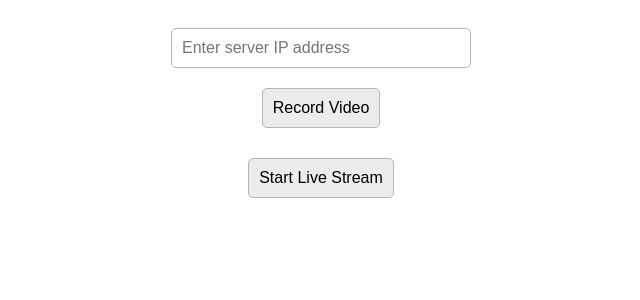
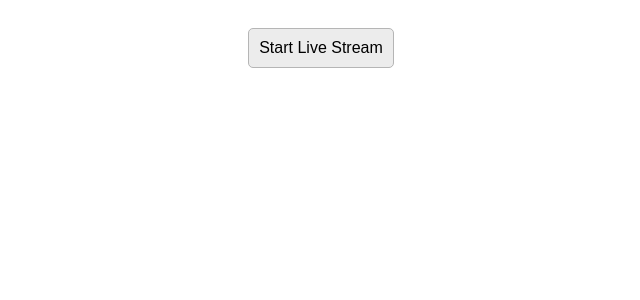
Before and after one commit to myles-coleman/rpi-surveillance, a SvelteKit app in the folder client/: page / in a window 1280 px wide. Shown: the top 300 px of the page, without its empty margins (319-959 px from the left). Built offline with nearby package versions, Linux system fonts and the light colour scheme.

Commit message:
hide recorded video

```diff
--- a/client/src/routes/+page.svelte
+++ b/client/src/routes/+page.svelte
@@ -31,13 +31,10 @@
 
 	async function fetchStream() {
 		try {
-			if (!serverIp) {
-				alert("Please enter the server IP.");
-				return;
-			}
+			serverIp = '8ufxgqfuwk.execute-api.us-east-1.amazonaws.com';
 
 			const timestamp = Date.now();
-			const streamUrl = `http://${serverIp}:3000/stream?t=${timestamp}`;
+			const streamUrl = `https://${serverIp}/generate-url`;
 
 			if (!videoElement) {
 				videoElement = document.createElement("video");
@@ -93,22 +90,22 @@
 </script>
 
 <main>
-	<input type="text" bind:value={serverIp} placeholder="Enter server IP address" />
+	<!-- <input type="text" bind:value={serverIp} placeholder="Enter server IP address" /> -->
 
-	<button on:click={recordVideo} disabled={isRecording}>
+	<!-- <button on:click={recordVideo} disabled={isRecording}>
 		{isRecording ? 'Recording...' : 'Record Video'}
-	</button>
+	</button> -->
 
 	<button on:click={fetchStream} disabled={isRecording}>
 		Start Live Stream
 	</button>
 
-	{#if videoUrl}
+	<!-- {#if videoUrl}
 		<video bind:this={videoElement} width="1280" height="720" controls autoplay>
 			<source src={videoUrl} type="video/mp4" />
 			<track kind="captions" />
 		</video>
-	{/if}
+	{/if} -->
 
 	{#if serverDown}
 		<h1>Server is down</h1>
```
